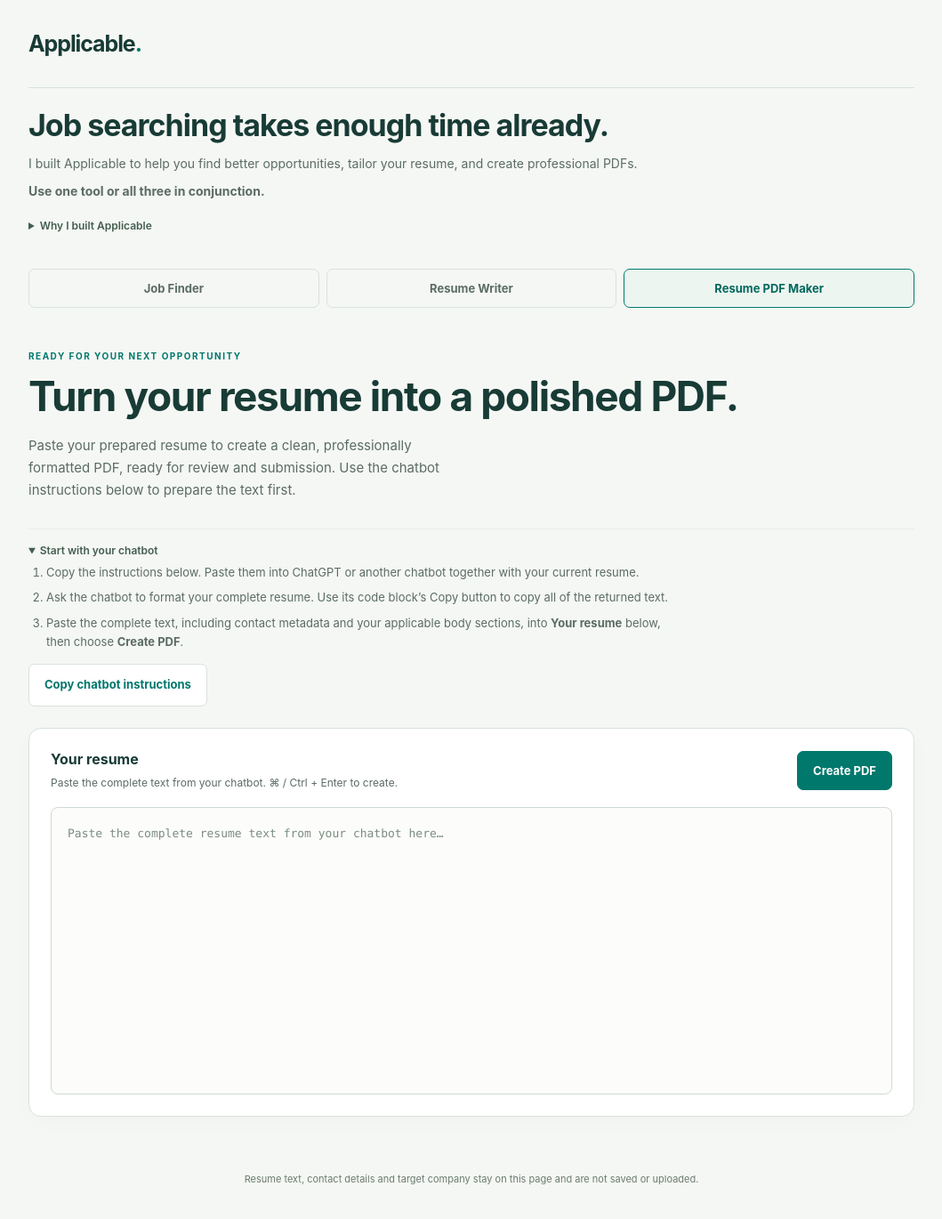
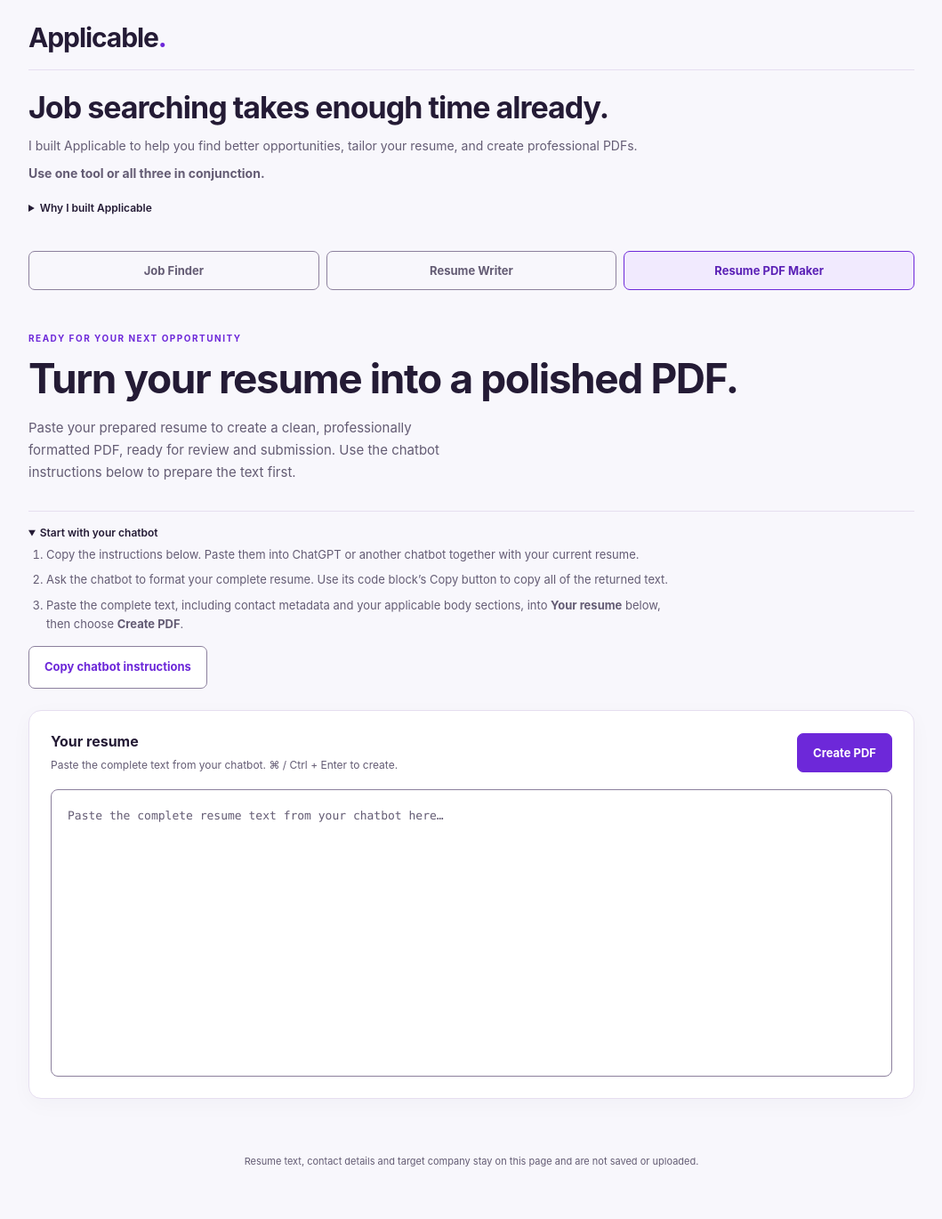
Before and after one commit to Ewager1/applicable, a React (Vite) app: page / in a window 1280 px wide. Shown: the whole page at 89% size, without its empty margins (110-1169 px from the left). Built offline with nearby package versions, Linux system fonts and the light colour scheme.

Commit message:
style: adopt purple website branding (#80) (#84)

```diff
--- a/src/styles.css
+++ b/src/styles.css
@@ -1,13 +1,18 @@
 /* Shared variables and base rules */
 :root {
-  --text-primary: #183b35;
-  --page-background: #f5f7f4;
+  --text-primary: #241b35;
+  --page-background: #f8f7fc;
   --surface: #fff;
-  --accent-hover: #00685e;
-  --focus-ring: #ad6c0b;
-  --accent: #00786c;
-  --muted: #5b6c65;
-  --border: #d9e2dd;
+  --accent: #6d28d9;
+  --accent-hover: #5b21b6;
+  --accent-soft: #f1eafe;
+  --accent-soft-hover: #e8dcfc;
+  --focus-ring: var(--accent);
+  --muted: #645c74;
+  --border: #e6def0;
+  /* Interactive boundaries need more contrast than decorative dividers. */
+  --control-border: #8c809d;
+  --form-shadow: 0 6px 24px #241b3508;
   font-family: -apple-system, BlinkMacSystemFont, 'Segoe UI', sans-serif;
   color: var(--text-primary);
   background: var(--page-background);
@@ -38,13 +43,13 @@ main {
   display: flex;
   align-items: center;
   gap: 20px;
-  padding: 34px 0;
+  padding: 24px 0 18px;
   border-bottom: 1px solid var(--border);
 }
 
 .brand {
   color: var(--text-primary);
-  font-size: 25px;
+  font-size: 30px;
   font-weight: 750;
   letter-spacing: -1.1px;
   text-decoration: none;
@@ -84,7 +89,7 @@ h1 {
 
 footer {
   text-align: center;
-  color: #6b7b70;
+  color: var(--muted);
   font-size: 11px;
   line-height: 1.6;
   padding: 28px 0 36px;
@@ -96,7 +101,7 @@ form {
   background: var(--surface);
   border: 1px solid var(--border);
   border-radius: 14px;
-  box-shadow: 0 6px 24px #183b3505;
+  box-shadow: var(--form-shadow);
 }
 
 .form-top,
@@ -145,7 +150,9 @@ button[type='submit'],
 }
 
 button[type='submit']:hover,
-.resume-writer-copy:hover {
+button[type='submit']:active,
+.resume-writer-copy:hover,
+.resume-writer-copy:active {
   background: var(--accent-hover);
 }
 
@@ -177,10 +184,10 @@ textarea {
   max-height: 75vh;
   padding: 18px;
   resize: none;
-  border: 1px solid #cddad2;
+  border: 1px solid var(--control-border);
   border-radius: 8px;
-  background: #fcfdfb;
-  color: #243e34;
+  background: var(--surface);
+  color: var(--text-primary);
   font:
     13px/1.7 ui-monospace,
     SFMono-Regular,
@@ -189,7 +196,7 @@ textarea {
 }
 
 textarea::placeholder {
-  color: #7c8c81;
+  color: var(--muted);
 }
 
 textarea[aria-invalid='true'] {
@@ -198,14 +205,14 @@ textarea[aria-invalid='true'] {
 
 /* Format help and validation feedback */
 .format-help {
-  border-top: 1px solid #e9eeea;
+  border-top: 1px solid var(--border);
   margin: 0 0 24px;
   padding-top: 16px;
 }
 
 summary {
   cursor: pointer;
-  color: #435d50;
+  color: var(--text-primary);
   font-size: 12px;
   font-weight: 600;
   width: fit-content;
@@ -230,13 +237,21 @@ summary {
 
 code {
   font-size: 12px;
-  color: #1d4b3b;
+  color: var(--accent-hover);
 }
 
 .secondary {
   background: var(--surface);
   color: var(--accent);
-  border: 1px solid var(--border);
+  border: 1px solid var(--control-border);
+}
+
+.secondary:hover,
+.secondary:active,
+.download:hover,
+.download:active {
+  background: var(--accent-soft-hover);
+  border-color: var(--accent);
 }
 
 #copy-status:empty {
@@ -305,10 +320,10 @@ pre {
 }
 
 .download {
-  background: #edf5f0;
+  background: var(--accent-soft);
   color: var(--accent-hover);
   text-decoration: none;
-  border: 1px solid #cfe0d5;
+  border: 1px solid var(--control-border);
 }
 
 #preview-note {
@@ -325,7 +340,7 @@ iframe {
   min-height: 400px;
   border: 1px solid var(--border);
   border-radius: 7px;
-  background: #eef1ed;
+  background: var(--page-background);
 }
 
 /* Responsive layout and user preferences */
@@ -333,15 +348,6 @@ iframe {
   /* Page structure */
   main {
     padding: 0 18px;
-  }
-
-  .masthead {
-    padding: 24px 0;
-    align-items: flex-start;
-  }
-
-  .brand {
-    font-size: 23px;
   }
 
   .intro {
@@ -443,6 +449,7 @@ iframe {
 .job-finder-setting input {
   width: auto;
   flex: none;
+  accent-color: var(--accent);
 }
 
 .job-finder-setting p {
@@ -465,20 +472,28 @@ iframe {
   flex: 1;
   color: var(--muted);
   background: transparent;
-  border: 1px solid var(--border);
+  border: 1px solid var(--control-border);
+}
+
+.view-tabs button:hover {
+  background: var(--accent-soft);
 }
 
 .view-tabs button[aria-selected='true'] {
   color: var(--accent-hover);
-  background: #edf5f0;
+  background: var(--accent-soft);
   border-color: var(--accent);
+}
+
+.view-tabs button[aria-selected='true']:hover {
+  background: var(--accent-soft-hover);
 }
 
 .homepage-intro {
   padding: 24px 0;
 }
 .homepage-intro h1 {
-  font-size: clamp(25px, 4vw, 34px);
+  font-size: clamp(31px, 4vw, 34px);
   letter-spacing: -1px;
   margin-bottom: 12px;
 }
```
